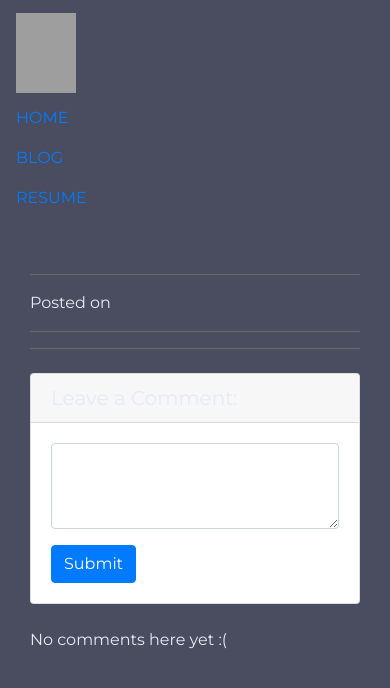
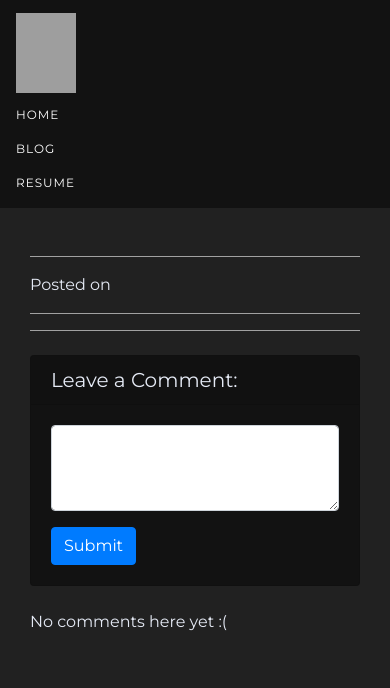
Before and after one commit to jfvalenzuelas/JaiFab_portfolio, a Django app: template blog/templates/blog/detail.html in a window 390 px wide, after a click that opens the changed part. Shown: the top 688 px of the page. Run offline with Django 3.2, Linux system fonts and the light colour scheme; the template is opened without the code that fills it, so the values that code supplies are empty; some libraries are stand-ins or nearby versions; grey boxes are pictures that could not be loaded.

Commit message:
UI Hot fixes
Changed structure of the site.
Using container now.

```diff
--- a/portfolio/static/portfolio/custom.css
+++ b/portfolio/static/portfolio/custom.css
@@ -62,11 +62,13 @@ a:hover {
 .btn-primary-custom {
     background-color: var(--logo-blue);
     color: var(--cloud-white);
+    border: 0;
 }
 
 .btn-primary-custom:hover {
-    filter: brightness(1.2);
+    filter: brightness(0.9);
     color: var(--cloud-white);
+    border: 0;
 }
 
 .grow {
--- a/portfolio/templates/portfolio/base.html
+++ b/portfolio/templates/portfolio/base.html
@@ -19,6 +19,7 @@
   </head>
   <body>
     <nav class="navbar navbar-expand-lg main-nav mb-4">
+        <div class="container">
             <a class="navbar-brand" href="{% url 'home' %}">
                 <img src="{% static 'portfolio/vector-logo.svg' %}" width=60 height=80>
             </a>
@@ -40,9 +41,10 @@
                 </li>
             </ul>
             </div>
+        </div>
     </nav>
 
-    <div class="container-fluid">
+    <div class="container">
         {% block content %}{% endblock %}
     </div>
     <!-- Optional JavaScript -->
--- a/portfolio/templates/portfolio/home.html
+++ b/portfolio/templates/portfolio/home.html
@@ -2,6 +2,7 @@
 {% block content %}
 
 {% load static %}
+
 <hr>
 <div class="row mb-4 align-item-stretch">
     <div class="col col-md-3 mx-auto my-auto">
@@ -19,6 +20,7 @@
         <h2 class="text-center">Personal Projects</h2>
     </div>
 </div>
+
 <div class="row">
     <div class="col-12">
         {% if projects %}
@@ -33,7 +35,7 @@
                                 <h3> {{ project.title }} </h3>
                                 <p> {{ project.description|striptags|truncatechars:140 }} </p>
                                 <a href="{{ project.url }}" target="_blank">
-                                    <button class="btn btn-primary">Explore</button>
+                                    <button class="btn btn-primary btn-primary-custom">Explore</button>
                                 </a>
                             </div>
                         </div>
--- a/static/portfolio/custom.css
+++ b/static/portfolio/custom.css
@@ -15,25 +15,281 @@
     --cyan-process: #01BAEF;
     --sonic-silver: #757575;
 
-    --dark-night: #2d2d40;
     --purple-blue: #3d58c1;
     --grape: #75317d;
     --dark-grape: #400e42;
     --light-grape: #9954ad;
 
     --light-sky: #a0d2eb;
-    --cloud-white: #e5eaf5;
     --lavender: #d0bdf4;
     --grape-sweet: #8458b3;
     --wet-concrete: #494d5f;
+
+    --lime-green: #1db954;
+    --light-night: #212121;
+    --dark-night: #121212;
+    --dark-concrete: #535353;
+    --light-concrete: #b3b3b3;
+    --cloud-white: #e5eaf5;
+    --logo-blue: #0086cb;
+    --s: 100% / 8;
+    --t: 0.001%;
+
 }
 
 body {
     font-family: 'Montserrat', sans-serif;
     color: var(--cloud-white);
-    background-color: var(--wet-concrete);
+    background-color: var(--light-night);
 }
 
 hr {
-    background-color: var(--sonic-silver);
+    background-color: var(--light-concrete);
 }
+
+.navbar {
+    background-color: var(--dark-night);
+}
+
+a {
+    color: var(--cloud-white);
+}
+
+a:hover {
+    color: var(--light-concrete);
+}
+
+.btn-primary-custom {
+    background-color: var(--logo-blue);
+    color: var(--cloud-white);
+    border: 0;
+}
+
+.btn-primary-custom:hover {
+    filter: brightness(0.9);
+    color: var(--cloud-white);
+    border: 0;
+}
+
+.grow {
+    transition: all .1s ease-in-out;
+}
+.grow:hover {
+    transform: scale(1.05);
+}
+
+.image-profile {
+    width: 150px;
+    height: 150px;
+    border-radius: 50%;
+
+    object-fit: cover;
+    object-position: center;
+}
+
+/* main-header start */
+[data-target="#mainMenu"] {
+position: relative;
+z-index: 999;
+}
+
+#mainMenu li > a {
+font-size: 12px;
+letter-spacing: 1px;
+color: #fff;
+font-weight: 400;
+position: relative;
+z-index: 1;
+text-decoration: none;
+}
+
+.main-header.fixed-nav #mainMenu li > a {
+color: #fff;
+text-decoration: none;
+}
+
+#mainMenu li:not(:last-of-type) {
+margin-right: 30px;
+}
+
+#mainMenu li > a::before {
+position: absolute;
+content: "";
+width: calc(100% - 1px);
+height: 1px;
+background: #fff;
+bottom: -6px;
+left: 0;
+
+-webkit-transform: scale(0, 1);
+-ms-transform: scale(0, 1);
+transform: scale(0, 1);
+-webkit-transform-origin: right center;
+-ms-transform-origin: right center;
+transform-origin: right center;
+z-index: -1;
+
+-webkit-transition: transform 0.5s ease;
+transition: transform 0.5s ease;
+}
+
+#mainMenu li > a:hover::before,
+#mainMenu li > a.active::before {
+-webkit-transform: scale(1, 1);
+-ms-transform: scale(1, 1);
+transform: scale(1, 1);
+-webkit-transform-origin: left center;
+-ms-transform-origin: left center;
+transform-origin: left center;
+}
+
+.main-header.fixed-nav #mainMenu li > a::before {
+background: #000;
+}
+
+.main-header {
+position: fixed;
+top: 25px;
+left: 0;
+z-index: 99;
+width: 100%;
+-webkit-transition: all 0.4s ease;
+transition: all 0.4s ease;
+}
+
+.main-header.fixed-nav {
+top: 0;
+background: #fff;
+-webkit-box-shadow: 0 8px 12px -8px rgba(0, 0, 0, 0.09);
+box-shadow: 0 8px 12px -8px rgba(0, 0, 0, 0.09);
+-webkit-transition: all 0.4s ease;
+transition: all 0.4s ease;
+}
+
+.main-header.fixed-nav .navbar-brand > img:last-of-type {
+display: block;
+}
+
+.main-header.fixed-nav .navbar-brand > img:first-of-type {
+display: none;
+}
+.navbar-brand {
+color: #fff;
+}
+
+.main-header .navbar-brand img {
+max-width: 40px;
+animation: fadeInLeft 0.4s both 0.4s;
+}
+
+.card {
+    background-color: var(--dark-night);
+}
+
+/* main-header end */
+@media (max-width: 991px) {
+/*header starts*/
+
+    .collapse.in {
+        display: block !important;
+        padding: 0;
+        clear: both;
+    }
+
+    .navbar-toggler {
+        margin: 0;
+        padding: 0;
+        width: 40px;
+        height: 40px;
+        position: absolute;
+        top: 25px;
+        right: 0;
+        border: none;
+        border-radius: 0;
+        outline: none !important;
+    }
+
+    .main-header .navbar {
+        float: none;
+        width: 100%;
+        padding-left: 0;
+        padding-right: 0;
+        text-align: center;
+    }
+
+    .main-header .navbar-nav {
+        margin-top: 70px;
+    }
+
+    .main-header .navbar-nav li .nav-link {
+        text-align: center;
+        padding: 20px 15px;
+        border-radius: 0px;
+    }
+
+    /**/
+    .main-header .navbar-toggler .icon-bar {
+        background-color: #fff;
+        margin: 0 auto 6px;
+        border-radius: 0;
+        width: 30px;
+        height: 3px;
+        position: absolute;
+        right: 0;
+        -webkit-transition: all 0.2s ease;
+        transition: all 0.2s ease;
+    }
+
+    .main-header .navbar .navbar-toggler .icon-bar:first-child {
+        margin-top: 3px;
+    }
+
+    .main-header .navbar-toggler .icon-bar-1 {
+        width: 10px;
+        top: 0px;
+    }
+
+    .main-header .navbar-toggler .icon-bar-2 {
+        width: 16px;
+        top: 12px;
+    }
+
+    .main-header .navbar-toggler .icon-bar-3 {
+        width: 20px;
+        top: 21px;
+    }
+
+    .main-header .current .icon-bar {
+        margin-bottom: 5px;
+        border-radius: 0;
+        display: block;
+    }
+
+    .main-header .current .icon-bar-1 {
+        width: 18px;
+    }
+
+    .main-header .current .icon-bar-2 {
+        width: 30px;
+    }
+
+    .main-header .current .icon-bar-3 {
+        width: 10px;
+    }
+
+    .main-header .navbar-toggler:hover .icon-bar {
+        background-color: #fff;
+    }
+
+    .main-header .navbar-toggler:focus .icon-bar {
+        background-color: #fff;
+    }
+
+    .img-app:hover {
+        box-shadow: 0px 37px 20px -20px rgba(0, 0, 0, 0.2);
+        -webkit-transform: translate(0px, -10px) scale(1.2);
+        transform: translate(0px, -10px) scale(1.2);
+    }
+
+/*header ends*/
+}
```
Lines whose indentation alone changed are shown as unchanged.
